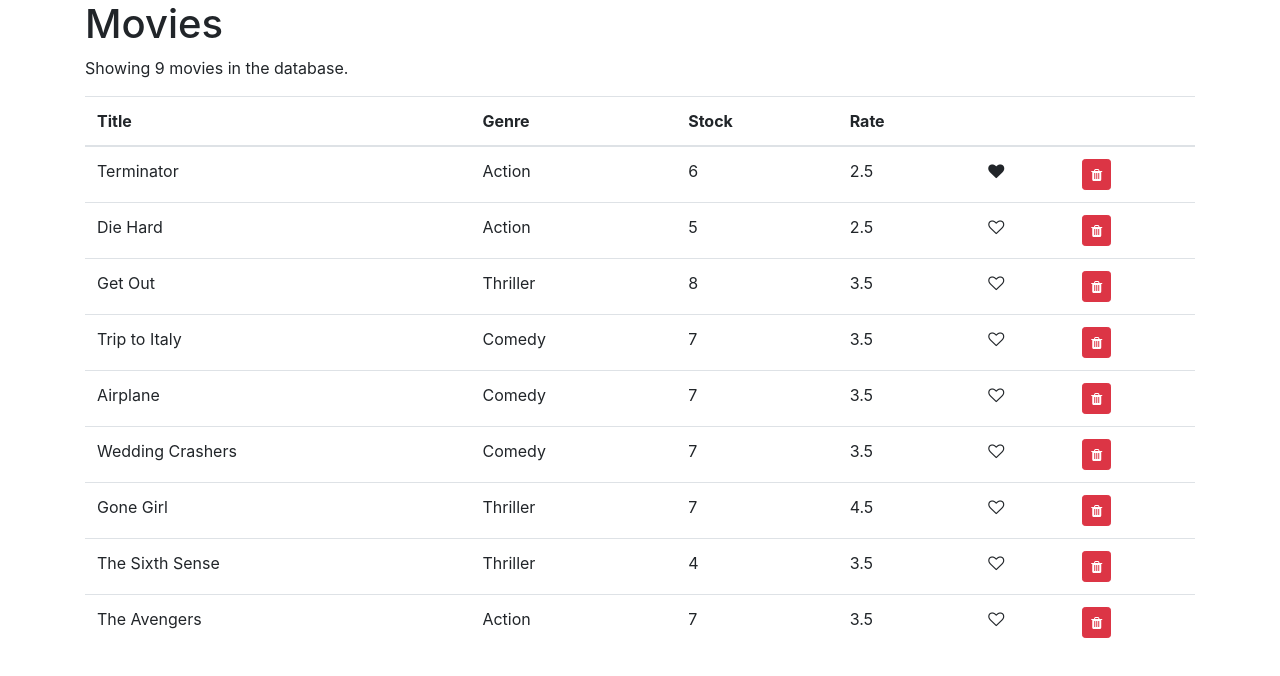
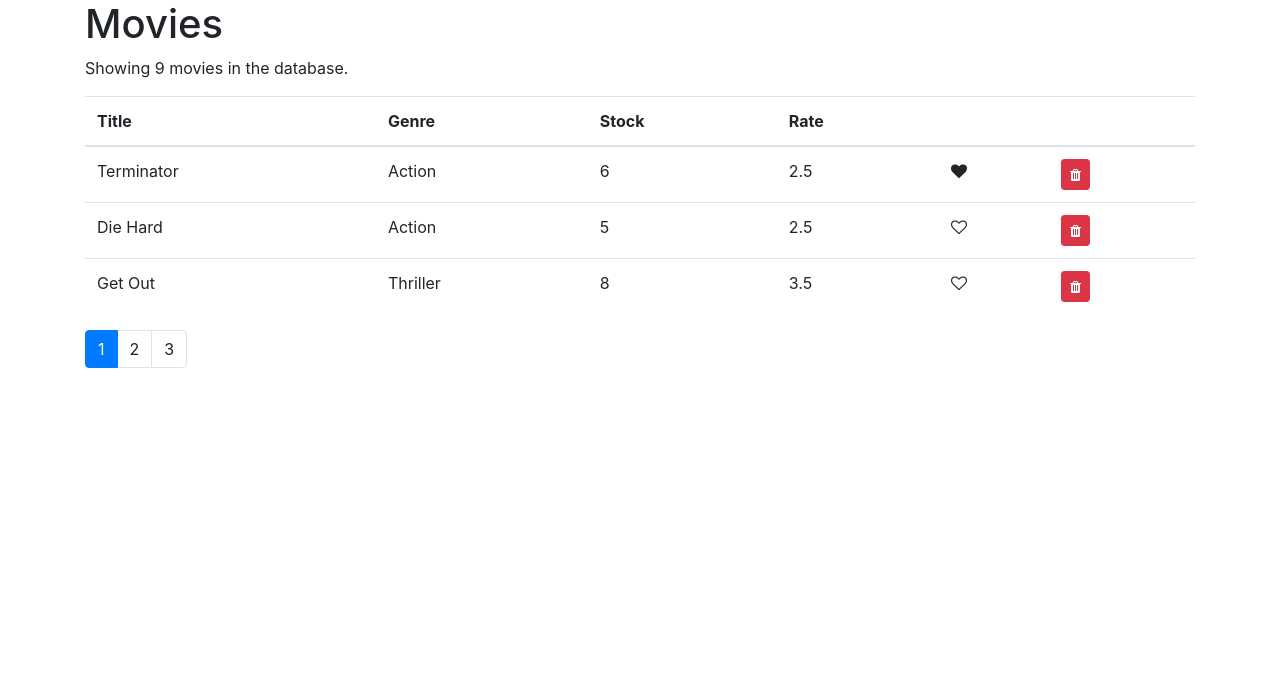
Before and after one commit to salmanpatnee/Vidly_React_Movie_Rental, a React (Create React App) app: page / in a window 1280 px wide. Shown: the top 676 px of the page. Built offline with nearby package versions, Linux system fonts and the light colour scheme.

Commit message:
Add pagination feature

```diff
--- a/package.json
+++ b/package.json
@@ -8,6 +8,8 @@
     "@testing-library/user-event": "^13.5.0",
     "bootstrap": "^4.1.1",
     "font-awesome": "^4.7.0",
+    "lodash": "^4.17.21",
+    "prop-types": "^15.8.1",
     "react": "^18.2.0",
     "react-dom": "^18.2.0",
     "react-scripts": "5.0.1",
--- a/src/components/Movies.jsx
+++ b/src/components/Movies.jsx
@@ -1,10 +1,14 @@
 import React, { Component } from "react";
 import { getMovies, deleteMovie } from "../services/fakeMovieService";
 import Like from "./common/Like";
+import Pagination from "./common/Pagination";
+import { paginate } from './../utils/paginate';
 
 class Movies extends Component {
   state = {
     movies: getMovies(),
+    pageSize: 3,
+    currentPage: 1
   };
 
   handleDelete = (movie) => {
@@ -20,10 +24,17 @@
     this.setState({ movies });
   };
 
+  handlePageChange = page => {
+    this.setState({ currentPage: page });
+  }
+
   render() {
     const { length: count } = this.state.movies;
+    const { pageSize, currentPage, movies: allMovies } = this.state;
 
     if (count === 0) return <p>No movies</p>;
+
+    const movies = paginate(allMovies, currentPage, pageSize);
 
     return (
       <div>
@@ -41,7 +52,7 @@
             </tr>
           </thead>
           <tbody>
-            {this.state.movies.map((movie) => (
+            {movies.map((movie) => (
               <tr key={movie._id}>
                 <td>{movie.title}</td>
                 <td>{movie.genre.name}</td>
@@ -65,6 +76,7 @@
             ))}
           </tbody>
         </table>
+        <Pagination itemsCount={count} pageSize={pageSize} onPageChange={this.handlePageChange} currentPage={currentPage} />
       </div>
     );
   }
--- /dev/null
+++ b/src/components/common/Pagination.jsx
@@ -0,0 +1,38 @@
+import React from 'react';
+import _ from 'lodash';
+import PropTypes from 'prop-types';
+
+const Pagination = (props) => {
+
+    const { itemsCount, pageSize, onPageChange, currentPage } = props;
+    const pagesCount = Math.ceil(itemsCount / pageSize);
+
+    if (pagesCount === 1) return null;
+
+    const pages = _.range(1, pagesCount + 1);
+
+    return (
+        <nav aria-label="Page navigation">
+            <ul className="pagination">
+                {pages.map(page => (
+                    <li className={page === currentPage ? 'page-item active' : 'page-item'} key={page}>
+                        <a className="page-link" onClick={() => onPageChange(page)}>
+                            {page}
+                        </a>
+                    </li>
+                ))}
+
+            </ul>
+        </nav>
+    )
+}
+
+Pagination.propTypes = {
+    itemsCount: PropTypes.number.isRequired,
+    pageSize: PropTypes.number.isRequired,
+    currentPage: PropTypes.number.isRequired,
+    onPageChange: PropTypes.func.isRequired
+};
+
+
+export default Pagination;
--- /dev/null
+++ b/src/utils/paginate.js
@@ -0,0 +1,11 @@
+import _ from 'lodash';
+
+export function paginate(items, pageNumber, pageSize) {
+
+    const startIndex = (pageNumber - 1) * pageSize;
+
+    return _(items)
+        .slice(startIndex)
+        .take(pageSize)
+        .value();
+}
```
Also changed, not shown: 1 other file (tests, documents, lock files or other folders).
